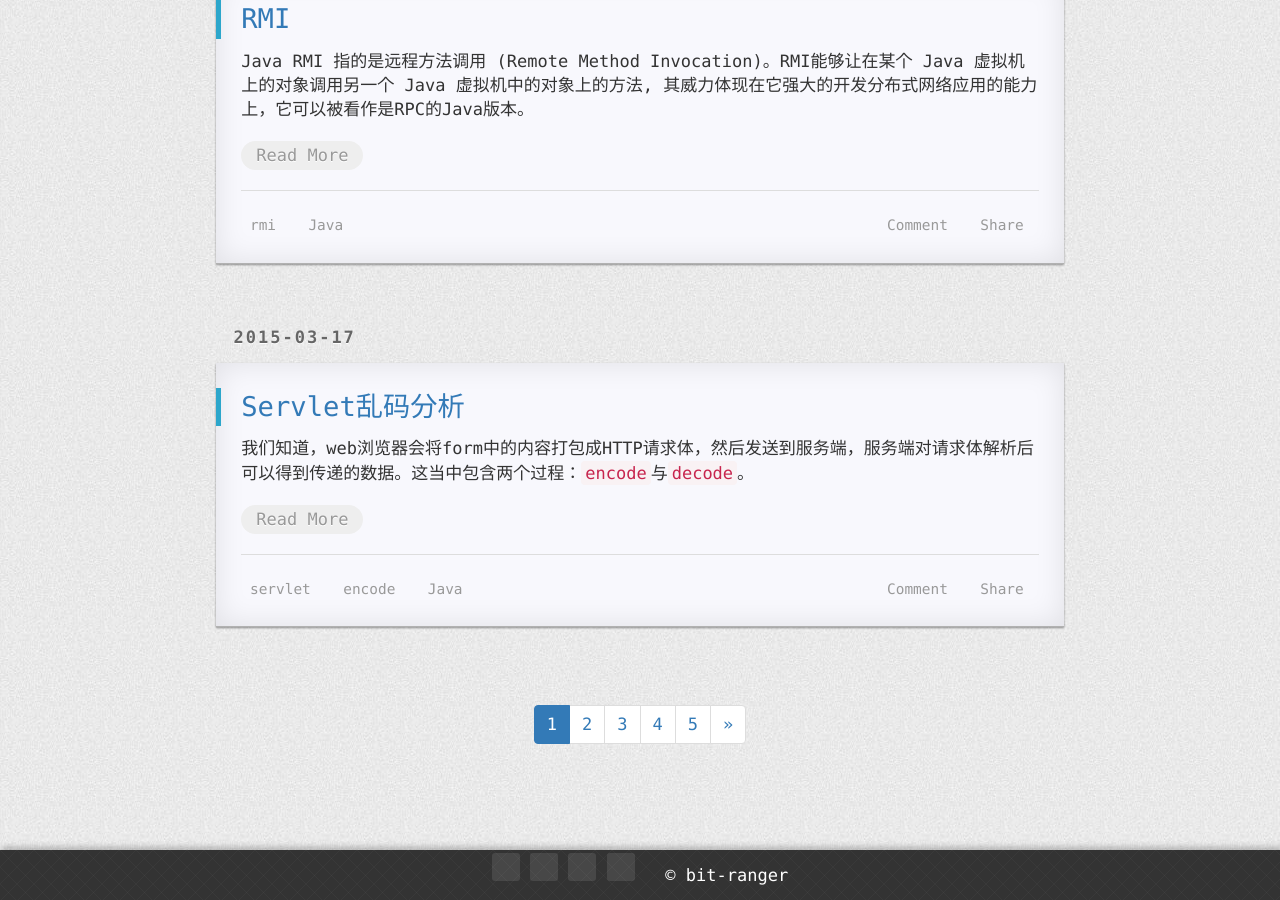
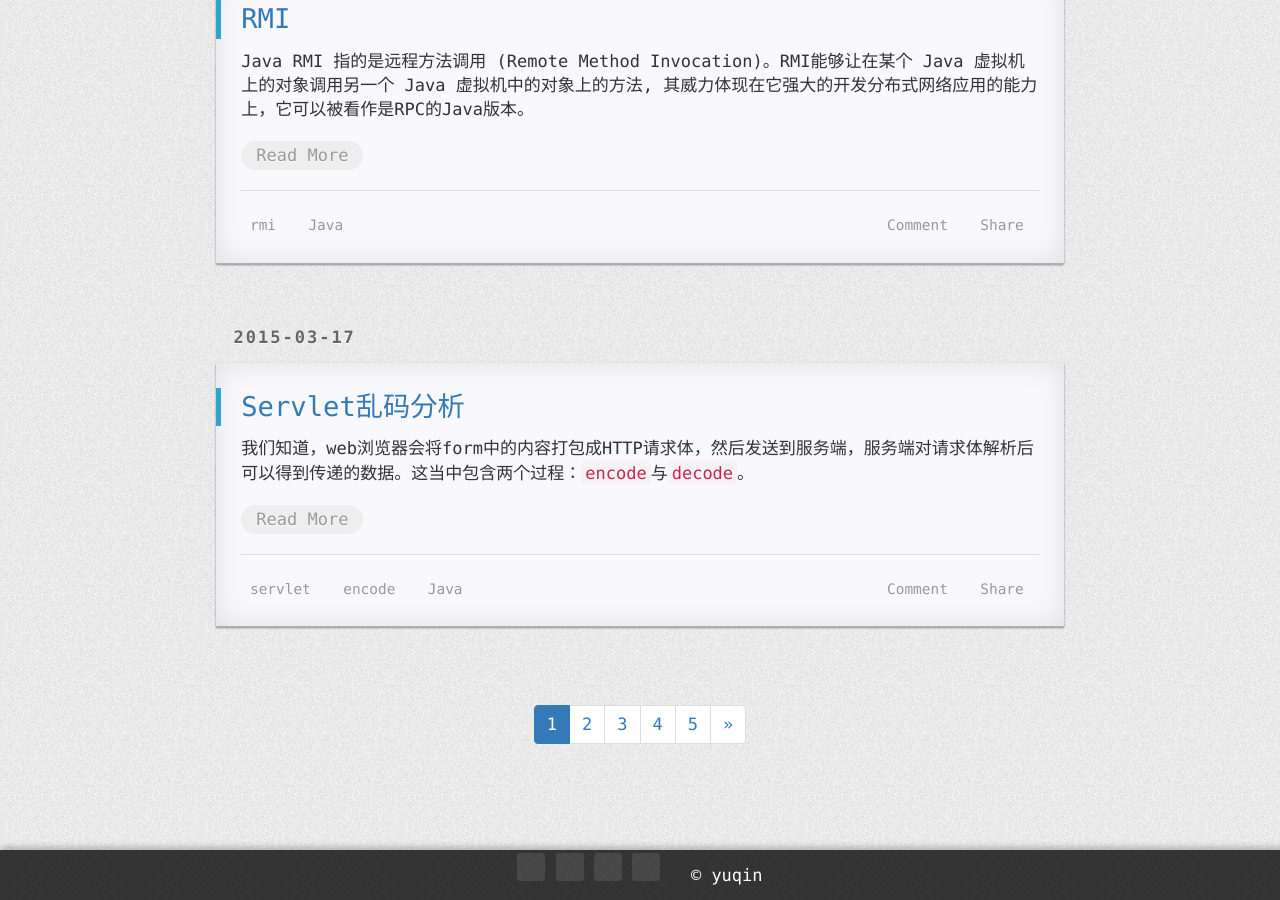
Before and after one commit to yukia-yuqin/blog, a Jekyll site: the page built from index.html, in a window 1280 px wide and 900 px high, scrolled down 3199 px. Built offline with Jekyll 4.4.1, drawn with Linux system fonts in a browser that asks for light colours; nearby versions of some CDN libraries; the list of posts is cut into pages by our own code; comment, search, counter and statistics services are not loaded; a style sheet for code colours, icons or effects is not loaded.

Commit message:
change github link

```diff
--- a/_config.yml
+++ b/_config.yml
@@ -36,7 +36,7 @@ gitment:
   ClientSecret: 4bc0585ad123c1851b66a27e7b758103227ff2ba
 
 url: "https://yukia-yuqin.github.io/blog"
-imgrepo: "https://bit-ranger.github.io/blog/static/img"
+imgrepo: "https://yukia-yuqin.github.io/blog/img"
 
 
 
--- a/_includes/footer.html
+++ b/_includes/footer.html
@@ -5,7 +5,7 @@
                 <a class="foot-item" href="{{ '/feed.xml' | prepend: site.baseurl | prepend: site.url }}" target="_blank"><span class="octicon octicon-rss"></span></a>
                 <a class="foot-item" href="{{ '/link/' | prepend: site.baseurl | prepend: site.url }}"><span class="octicon octicon-link-external"></span></a>
                 &nbsp;
-                <a href="https://github.com/bit-ranger"><span class="word-keep">&copy; bit-ranger</span></a>
+                <a href="https://github.com/yukia-yuqin"><span class="word-keep">&copy; yuqin</span></a>
         </div>
     </footer>
     <script type="text/javascript" src="https://cdn.bootcss.com/jquery/1.11.3/jquery.min.js"></script>
```
